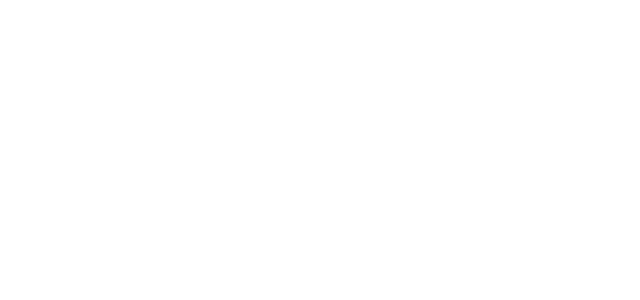
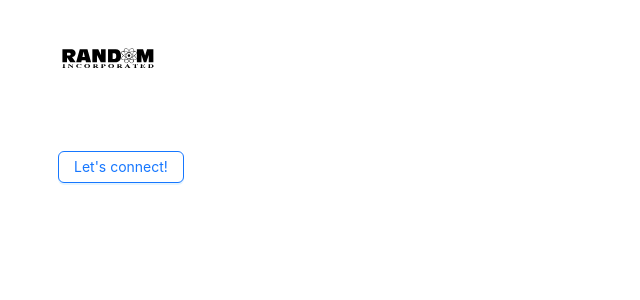
Before and after one commit to sorryImDev/my-website, a React (Create React App) app: page / in a window 1280 px wide. Shown: the top 300 px of the page, without its empty margins (0-640 px from the left). Built offline with nearby package versions, Linux system fonts and the light colour scheme.

Commit message:
minor edit

```diff
--- a/package.json
+++ b/package.json
@@ -10,6 +10,7 @@
     "@types/node": "^16.18.113",
     "@types/react": "^18.3.11",
     "@types/react-dom": "^18.3.0",
+    "antd": "^5.21.4",
     "prettier": "^3.3.3",
     "react": "^18.3.1",
     "react-dom": "^18.3.1",
--- a/src/App.css
+++ b/src/App.css
@@ -1,3 +1,3 @@
 .App {
-  background-image: linear-gradient(45deg, #93a5cf 0%, #e4efe9 100%);
+  background-color: #FFFFFF
 }
--- a/src/App.tsx
+++ b/src/App.tsx
@@ -9,7 +9,7 @@ const  App: React.FC = () => {
     <div className="App">
       <BrowserRouter>
       <Routes>
-      <Route path='/' element = {<LandingPage/>}/>
+        <Route path='/' element = {<LandingPage/>}/>
       </Routes>
     </BrowserRouter>
     </div>
--- /dev/null
+++ b/src/components/header/HeaderView.css
@@ -0,0 +1,11 @@
+.headerview {
+    /* display: flex;
+    justify-content: space-between;
+    align-items: center;
+    margin: 0 10rem; */
+}
+
+.logo {
+    width: 100px;
+    height: auto;
+}
--- /dev/null
+++ b/src/components/header/HeaderView.tsx
@@ -0,0 +1,21 @@
+import React from 'react';
+import './HeaderView.css';
+import { Button } from 'antd';
+import {ReactComponent as MySvg } from '../../assets/random.svg'
+
+const HeaderView: React.FC = () => {
+  return (
+    <div className="headerview">
+      <div className="logo">
+        <MySvg className='logo'/>
+      </div>
+
+      <div className='connectButtons'>
+        <Button color='primary' variant='outlined'>Let's connect!</Button>
+      </div>
+    </div>
+
+  );
+};
+
+export default HeaderView;
--- a/src/index.css
+++ b/src/index.css
@@ -1,4 +1,4 @@
-body {
+/* body {
   margin: 0;
   font-family: -apple-system, BlinkMacSystemFont, 'Segoe UI', 'Roboto', 'Oxygen',
     'Ubuntu', 'Cantarell', 'Fira Sans', 'Droid Sans', 'Helvetica Neue',
@@ -10,4 +10,4 @@ body {
 code {
   font-family: source-code-pro, Menlo, Monaco, Consolas, 'Courier New',
     monospace;
-}
+} */
--- /dev/null
+++ b/src/pages/LandingPage.css
@@ -0,0 +1,8 @@
+.layout {
+    background-color: #FFFFFF;
+}
+
+.header {
+    background-color: #FFFFFF;
+    background: #FFFFFF;
+}
--- a/src/pages/landingPage.tsx
+++ b/src/pages/landingPage.tsx
@@ -1,14 +1,21 @@
 import React from 'react';
-
+import { Layout } from "antd";
+import { Content, Footer, Header } from 'antd/es/layout/layout';
+import HeaderView from '../components/header/HeaderView';
+import './LandingPage.css';
 
 const LandingPage = ({navigation, route }: any) => {
 
 
 
     return (
-        <>
-
-        </>
+        <Layout className='layout'>
+            <Header className='header'>
+                <HeaderView/>
+            </Header>
+            {/* <Content>content</Content>
+            <Footer>footer</Footer> */}
+        </Layout>
     )
 
 }
```
Also changed, not shown: src/components/logo/logo.tsx (added, +11 -0 lines), src/assets/random.svg (added), 1 other file (tests, documents, lock files or other folders).
